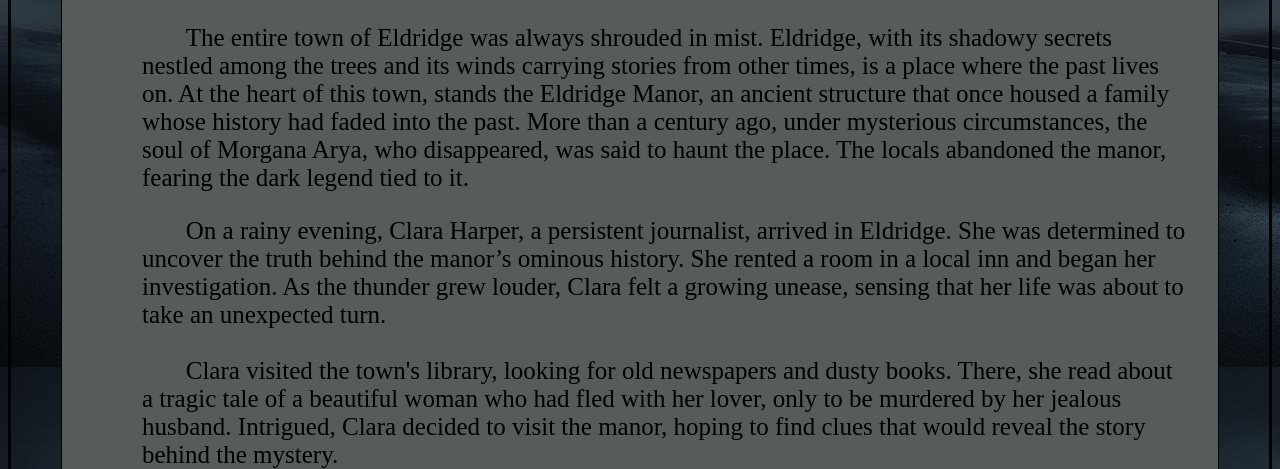
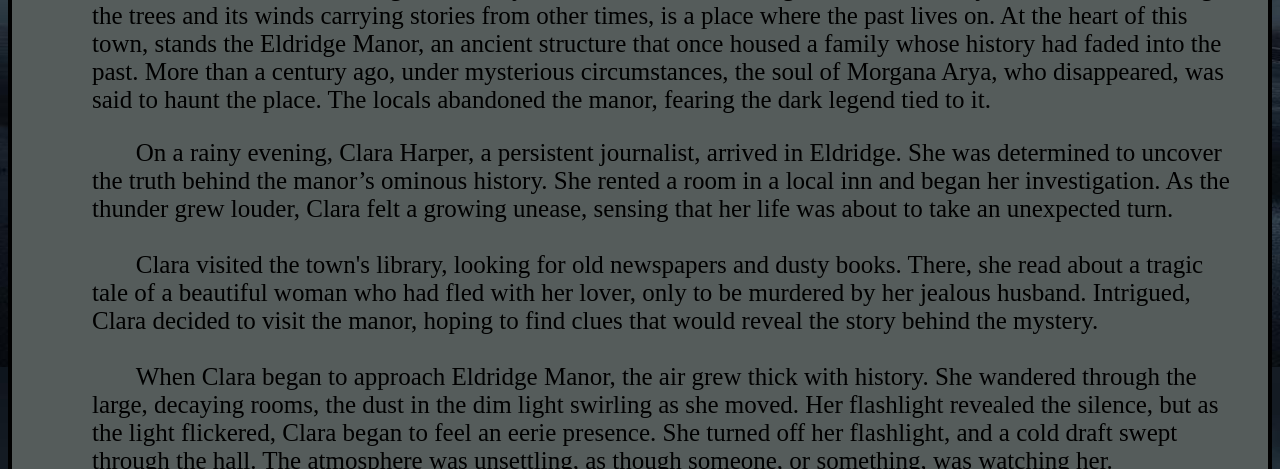
Before and after one commit to Mihindu939/Story, a plain HTML site: page Elanguge.HTML in a window 1280 px wide. Shown: the part 753-1222 px from the top of the page. Drawn offline with Linux system fonts and the light colour scheme.

Commit message:
Update Elanguge.HTML

```diff
--- a/Elanguge.HTML
+++ b/Elanguge.HTML
@@ -12,13 +12,6 @@
   font-size:25px;
   border:solid 3px;
 div {
-  border: 1px solid black;
-  margin-top: 50px;
-  margin-bottom: 50px;
-  margin-right: 50px;
-  margin-left: 50px;
-  background-color:#7f8988;
-
   border: 1px solid black;
   background-color: #555c5b;
   padding-top: 50px;
```
